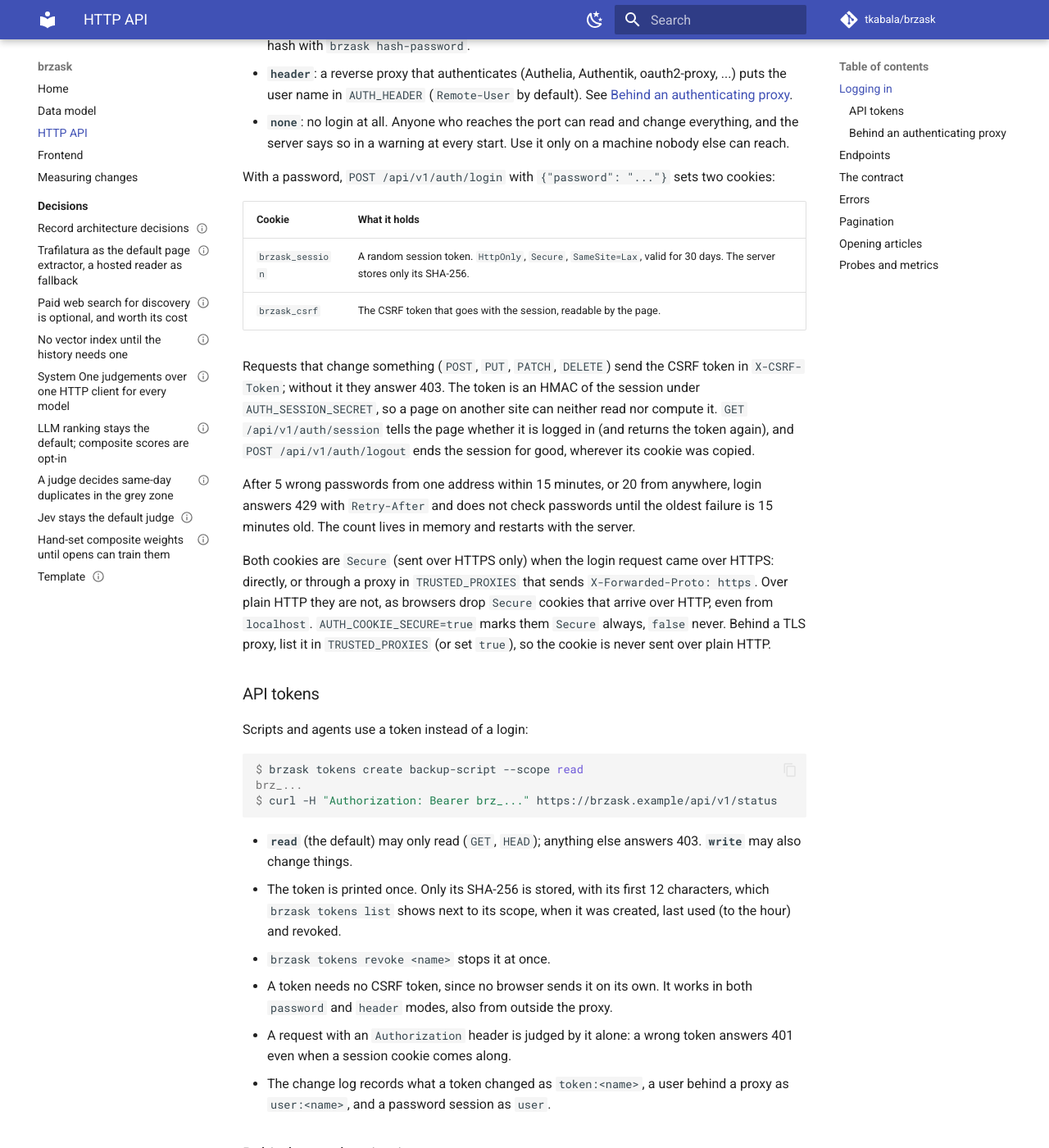
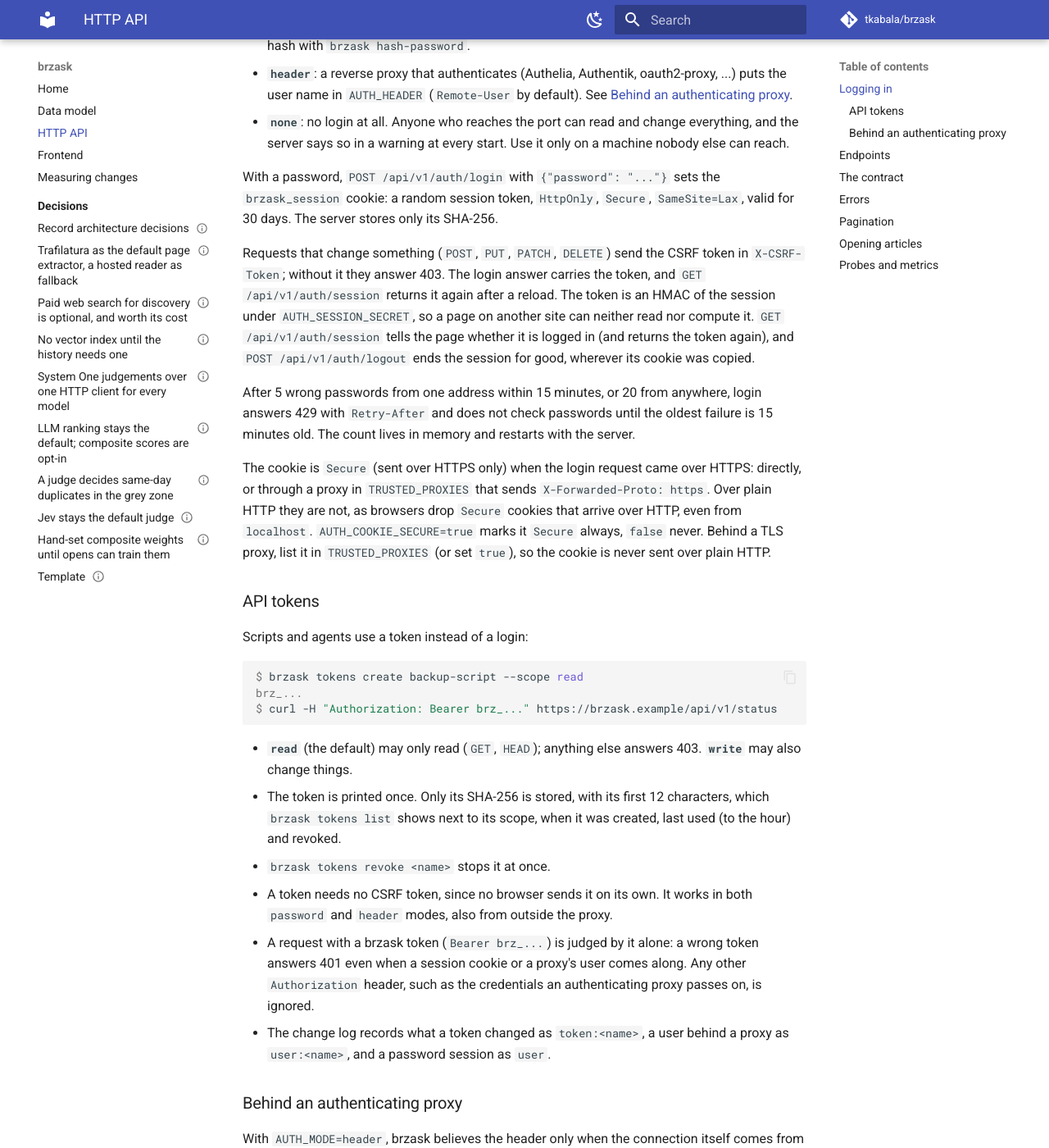
Before and after one commit to tkabala/brzask, an MkDocs documentation site: the page built from docs/api.md, in a window 1280 px wide and 1400 px high, scrolled down 742 px. Shown: the whole window at 82% size. Built offline with MkDocs 1.6.1 and Material for MkDocs 9.7.7, drawn with Linux system fonts in a browser that asks for light colours; comment, search, counter and statistics services are not loaded.

Commit message:
fix(auth): ignore a proxy's own Authorization; drop the CSRF cookie
- Only a brzask token (`Authorization: Bearer brz_...`) is judged by
  itself. Any other Authorization header, such as the access token an
  authenticating proxy passes on (oauth2-proxy with
  pass_authorization_header) or basic auth at the proxy, is ignored, so
  it no longer turns every request behind such a proxy into a 401. A
  wrong brzask token still answers 401 even with a session or a proxy
  user alongside.
- The readable brzask_csrf cookie is gone: the page gets the CSRF token
  from the login answer and GET /api/v1/auth/session, and nothing read
  the cookie. Login now sets the session cookie only.

Co-Authored-By: Claude Opus 5.5 <noreply@anthropic.com>

```diff
--- a/docs/api.md
+++ b/docs/api.md
@@ -26,16 +26,13 @@
   everything, and the server says so in a warning at every start. Use it only
   on a machine nobody else can reach.
 
-With a password, `POST /api/v1/auth/login` with `{"password": "..."}` sets two
-cookies:
-
-| Cookie | What it holds |
-|---|---|
-| `brzask_session` | A random session token. `HttpOnly`, `Secure`, `SameSite=Lax`, valid for 30 days. The server stores only its SHA-256. |
-| `brzask_csrf` | The CSRF token that goes with the session, readable by the page. |
+With a password, `POST /api/v1/auth/login` with `{"password": "..."}` sets the
+`brzask_session` cookie: a random session token, `HttpOnly`, `Secure`,
+`SameSite=Lax`, valid for 30 days. The server stores only its SHA-256.
 
 Requests that change something (`POST`, `PUT`, `PATCH`, `DELETE`) send the CSRF
-token in `X-CSRF-Token`; without it they answer 403. The token is an HMAC of
+token in `X-CSRF-Token`; without it they answer 403. The login answer carries
+the token, and `GET /api/v1/auth/session` returns it again after a reload. The token is an HMAC of
 the session under `AUTH_SESSION_SECRET`, so a page on another site can neither
 read nor compute it. `GET /api/v1/auth/session` tells the page whether it is
 logged in (and returns the token again), and `POST /api/v1/auth/logout` ends
@@ -46,11 +43,11 @@ anywhere, login answers 429 with `Retry-After` and does not check passwords
 until the oldest failure is 15 minutes old. The count lives in memory and
 restarts with the server.
 
-Both cookies are `Secure` (sent over HTTPS only) when the login request came
+The cookie is `Secure` (sent over HTTPS only) when the login request came
 over HTTPS: directly, or through a proxy in `TRUSTED_PROXIES` that sends
 `X-Forwarded-Proto: https`. Over plain HTTP they are not, as browsers drop
 `Secure` cookies that arrive over HTTP, even from `localhost`.
-`AUTH_COOKIE_SECURE=true` marks them `Secure` always, `false` never. Behind a
+`AUTH_COOKIE_SECURE=true` marks it `Secure` always, `false` never. Behind a
 TLS proxy, list it in `TRUSTED_PROXIES` (or set `true`), so the cookie is never
 sent over plain HTTP.
 
@@ -72,8 +69,10 @@ $ curl -H "Authorization: Bearer brz_..." https://brzask.example/api/v1/status
 - `brzask tokens revoke <name>` stops it at once.
 - A token needs no CSRF token, since no browser sends it on its own. It works
   in both `password` and `header` modes, also from outside the proxy.
-- A request with an `Authorization` header is judged by it alone: a wrong
-  token answers 401 even when a session cookie comes along.
+- A request with a brzask token (`Bearer brz_...`) is judged by it alone: a
+  wrong token answers 401 even when a session cookie or a proxy's user comes
+  along. Any other `Authorization` header, such as the credentials an
+  authenticating proxy passes on, is ignored.
 - The change log records what a token changed as `token:<name>`, a user
   behind a proxy as `user:<name>`, and a password session as `user`.
 
```
Also changed, not shown: 6 other files.
